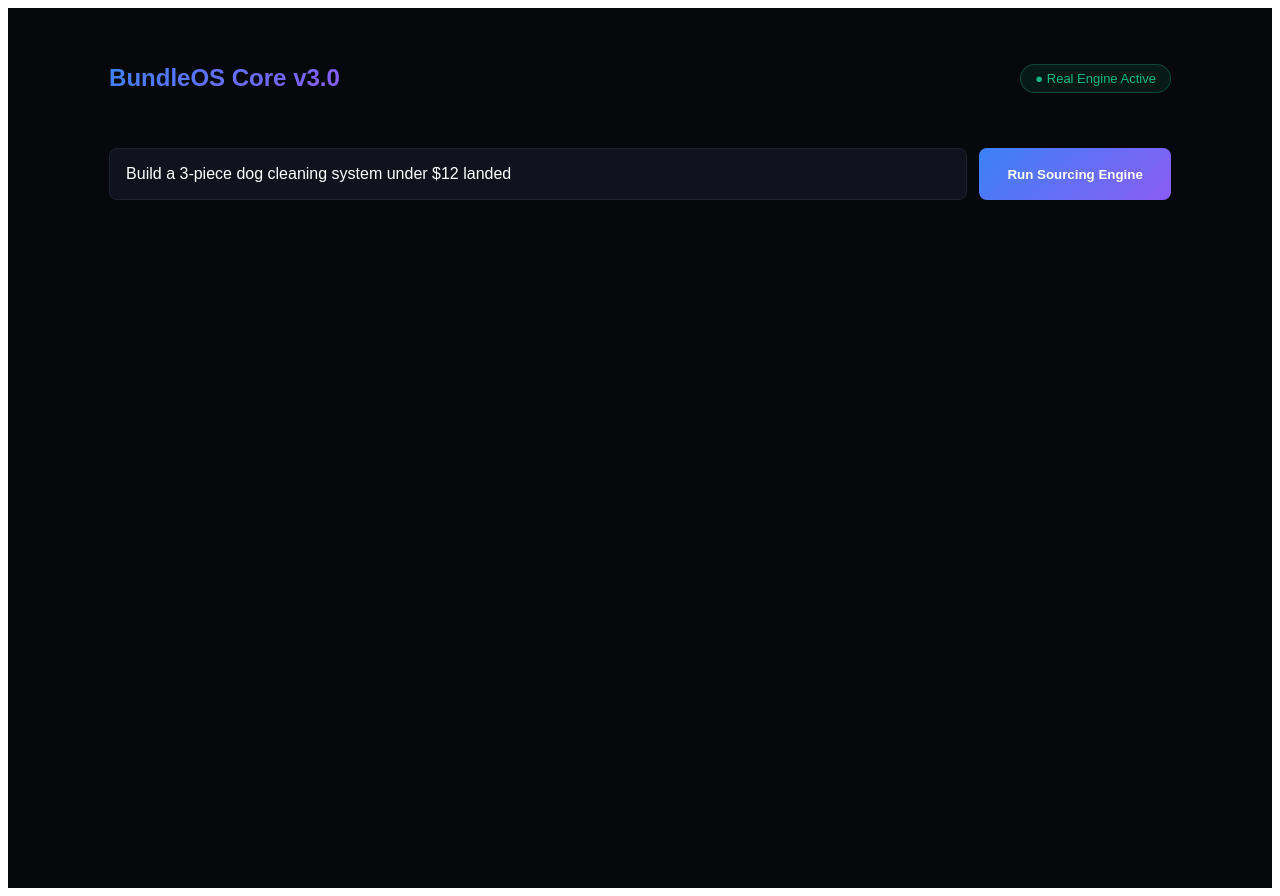
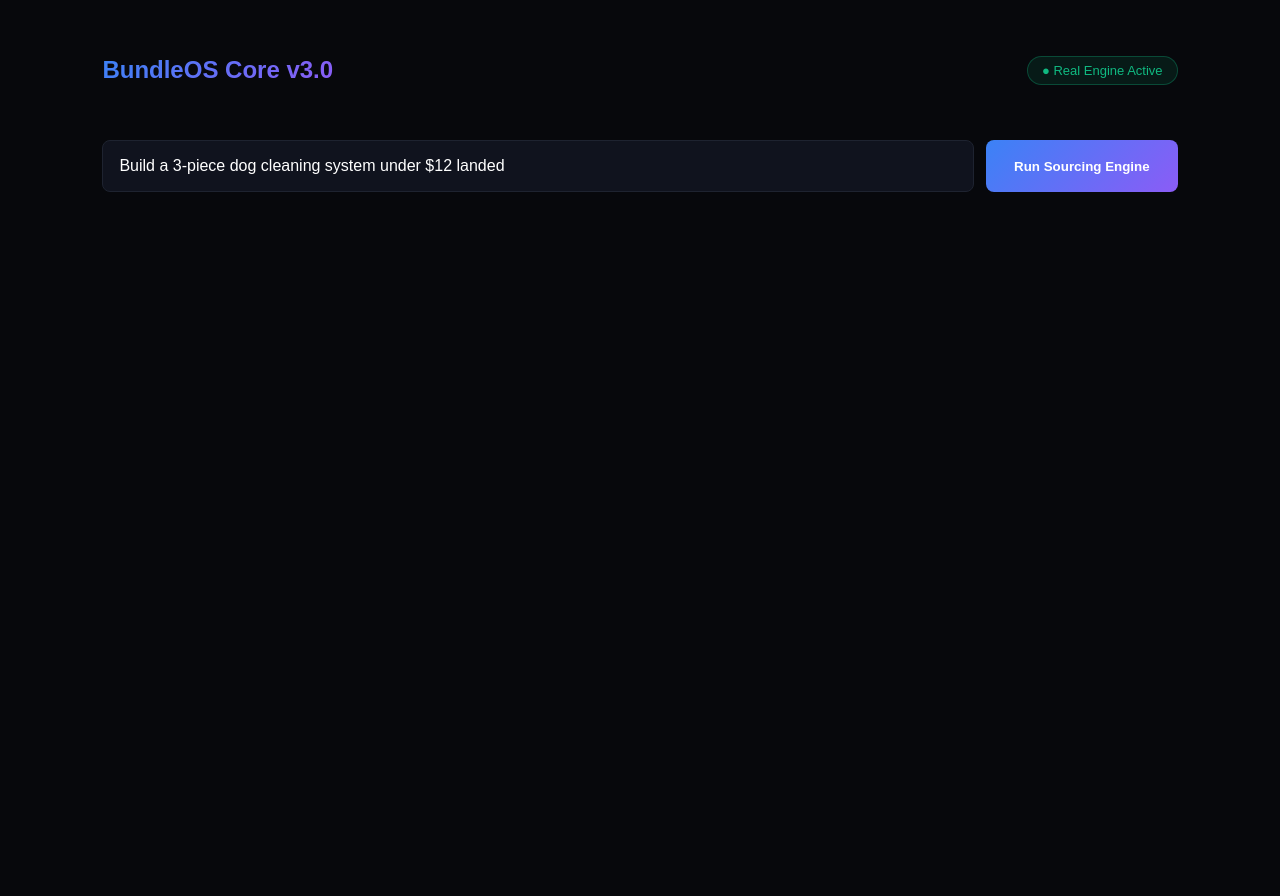
Before and after one commit to melihumuut-a11y/bundleos-landing, a Next.js app: page / in a window 1280 px wide. Built offline with nearby package versions, Linux system fonts and the light colour scheme.

Commit message:
Add root layout.tsx

```diff
--- /dev/null
+++ b/app/layout.tsx
@@ -0,0 +1,18 @@
+export const metadata = {
+  title: 'BundleOS | AI E-Commerce Sourcing & Bundle Engine',
+  description: 'AI-Powered E-Commerce Bundle Sourcing Engine',
+};
+
+export default function RootLayout({
+  children,
+}: {
+  children: React.ReactNode;
+}) {
+  return (
+    <html lang="en">
+      <body style={{ margin: 0, padding: 0, backgroundColor: '#07080C' }}>
+        {children}
+      </body>
+    </html>
+  );
+}
```
